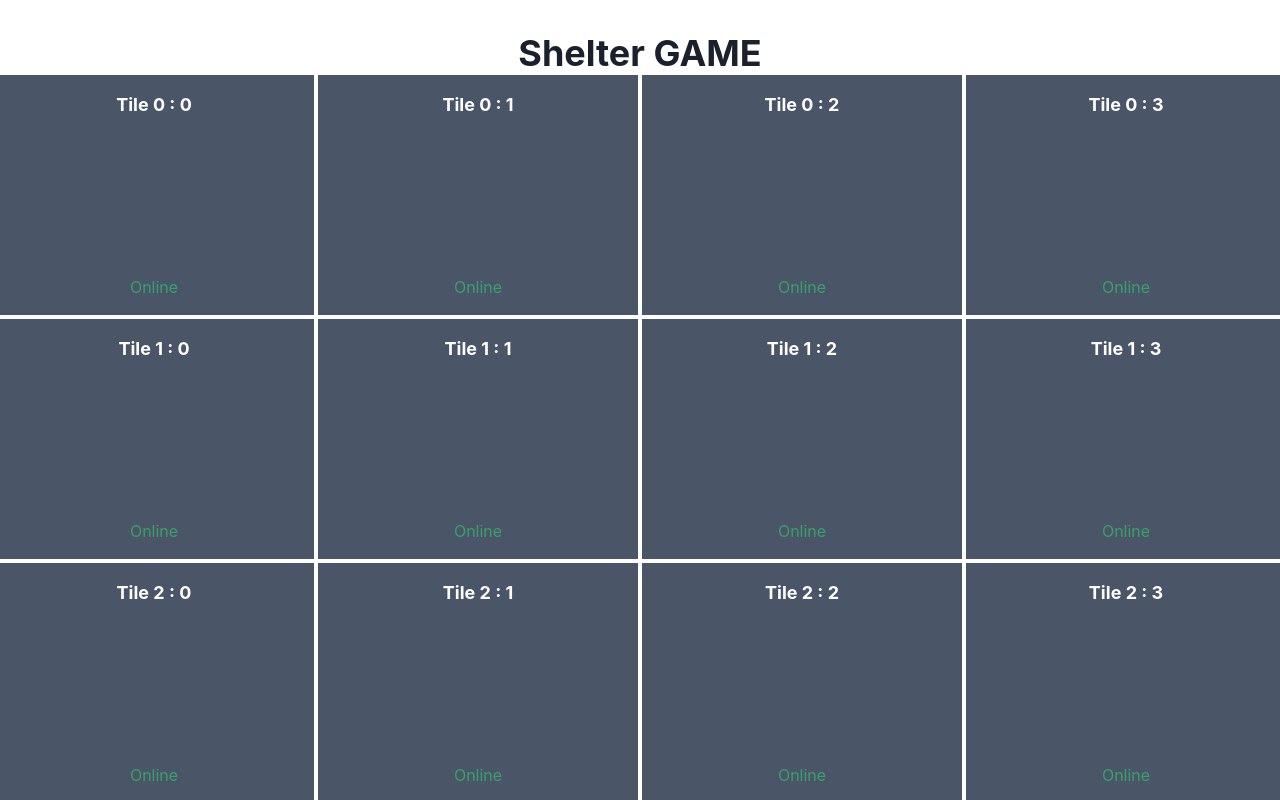
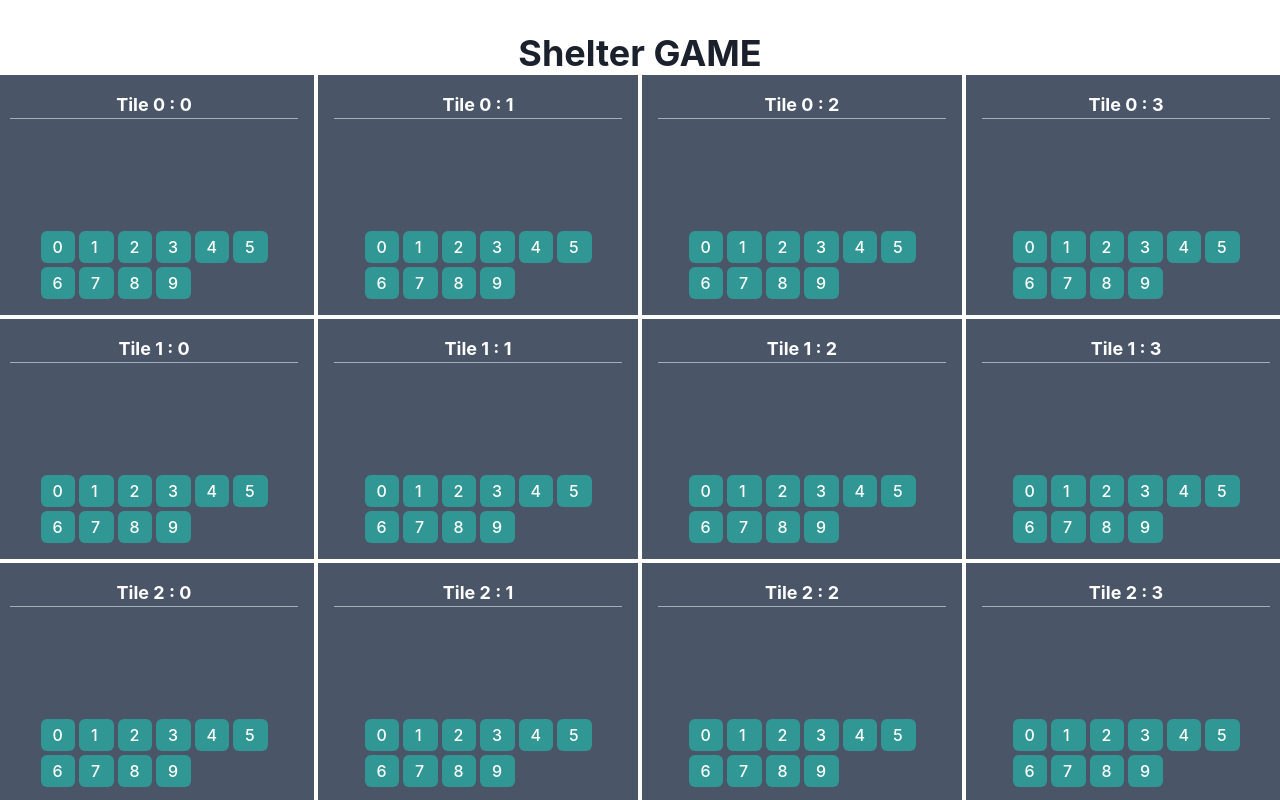
Before and after one commit to trudoholic/shelter-ts, a React (Vite) app: page / in a window 1280 px wide. Shown: the top 800 px of the page. Built offline with nearby package versions, Linux system fonts and the light colour scheme.

Commit message:
SimpleGrid

```diff
--- a/src/App.tsx
+++ b/src/App.tsx
@@ -20,7 +20,7 @@ function App() {
         <Container maxW="container.lg" centerContent>
           <Heading as="h1" size="xl">Shelter GAME</Heading>
           <VStack spacing={1}>
-            {[...Array(ROWS)].map((it, i) => (
+            {[...Array(ROWS)].map((_, i) => (
               <TileRow key={i} row={i} />
             ))}
           </VStack>
--- a/src/components/Tile.tsx
+++ b/src/components/Tile.tsx
@@ -1,6 +1,9 @@
 import {
+  Divider,
   Flex,
+  SimpleGrid,
   Spacer,
+  Tag,
   Text,
 } from "@chakra-ui/react"
 
@@ -20,8 +23,15 @@ const Tile = ({ row, col }: TileProps) => {
       <Text color="white" fontSize="lg" fontWeight="bold">
         Tile {row} : {col}
       </Text>
+      <Divider />
       <Spacer />
-      <Text color="green.500">Online</Text>
+      <SimpleGrid columns={6} spacing={1}>
+        {[...Array(10)].map((_, i) => (
+          <Tag size='lg' key={i} variant='solid' colorScheme='teal'>
+            {i}
+          </Tag>
+        ))}
+      </SimpleGrid>
     </Flex>
   )
 }
--- a/src/components/TileRow.tsx
+++ b/src/components/TileRow.tsx
@@ -12,7 +12,7 @@ const COLS = 4
 const TileRow = ({ row }: TileRowProps) => {
   return (
     <HStack spacing={1}>
-      {[...Array(COLS)].map((it, i) => (
+      {[...Array(COLS)].map((_, i) => (
         <Tile key={i} row={row} col={i} />
       ))}
     </HStack>
```
